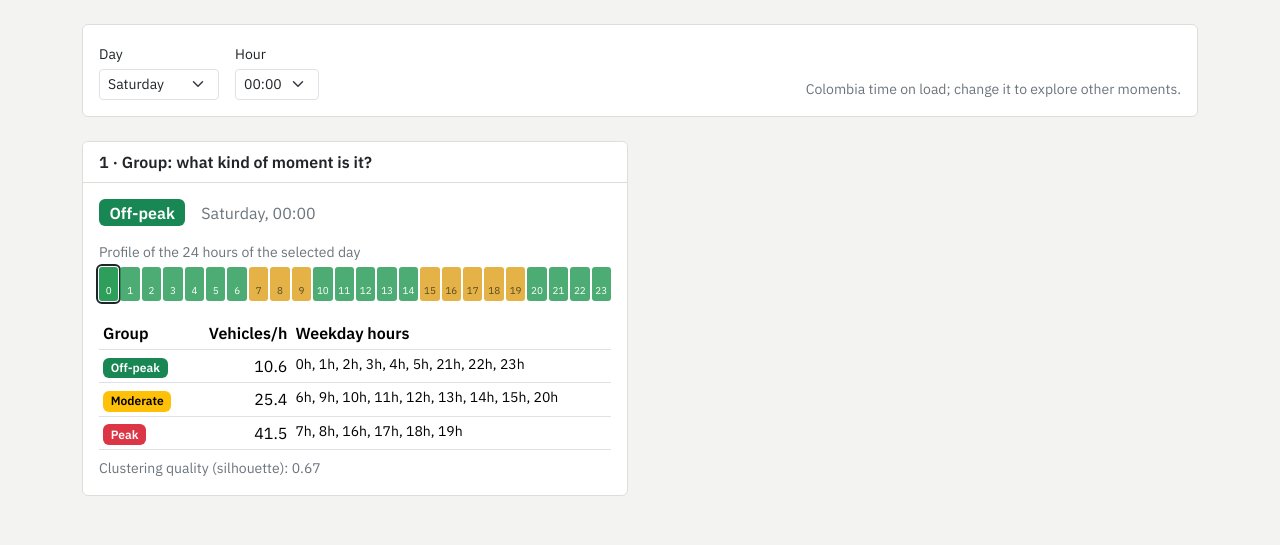
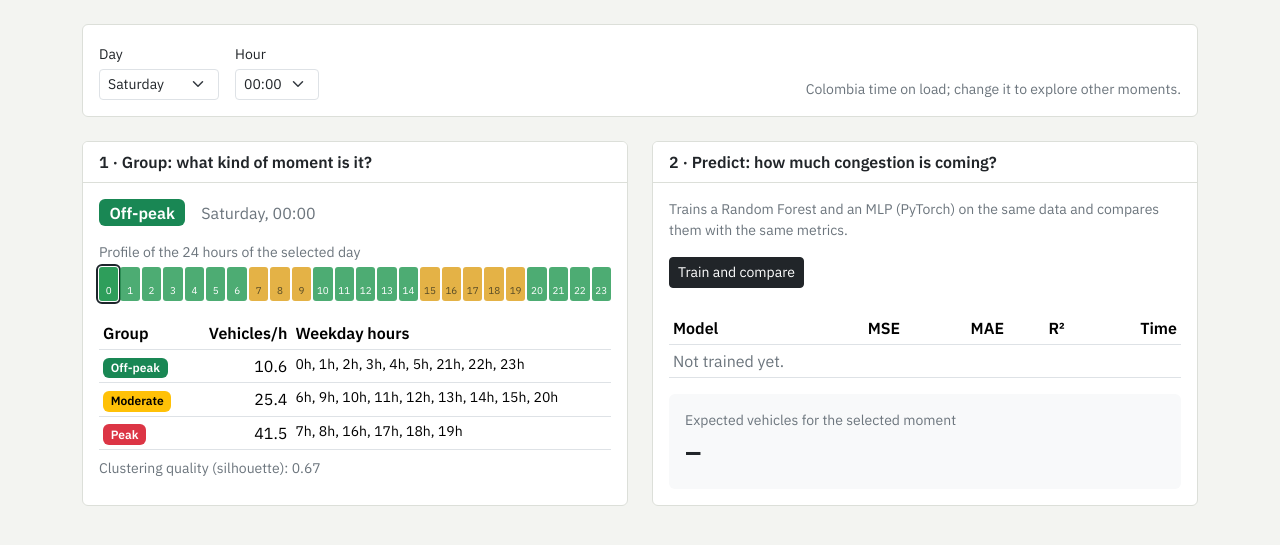
Before and after one commit to sierraerick46-afk/Smart-Traffic-Control, a Flask app: page /dashboard in a window 1280 px wide. Shown: the part 174-719 px from the top of the page. Run offline with Flask 3, Linux system fonts and the light colour scheme.

Commit message:
feat(phase-2): add Predict card with MLP vs Random Forest comparison table

```diff
--- a/templates/index.html
+++ b/templates/index.html
@@ -55,6 +55,27 @@
         </div>
       </div>
     </div>
+
+    <div class="col-lg-6" id="predict-card">
+      <div class="card h-100">
+        <div class="card-header">2 · Predict: how much congestion is coming?</div>
+        <div class="card-body">
+          <p class="small text-secondary">Trains a Random Forest and an MLP (PyTorch) on the same data and compares them with the same metrics.</p>
+          <button id="btn-train-pred" class="btn btn-dark btn-sm mb-3">Train and compare</button>
+          <span id="spin-pred" class="spinner-border spinner-border-sm ms-2 d-none"></span>
+          <div id="pred-msg" class="small mb-2"></div>
+          <table class="table table-sm align-middle">
+            <thead><tr><th>Model</th><th class="text-end">MSE</th><th class="text-end">MAE</th><th class="text-end">R²</th><th class="text-end">Time</th></tr></thead>
+            <tbody id="metrics-table"><tr><td colspan="5" class="text-secondary">Not trained yet.</td></tr></tbody>
+          </table>
+          <div class="p-3 rounded bg-body-tertiary">
+            <div class="small text-secondary">Expected vehicles for the selected moment</div>
+            <div><span id="pred-value" class="fs-3 fw-semibold">–</span>
+                 <span id="pred-model" class="small text-secondary ms-2"></span></div>
+          </div>
+        </div>
+      </div>
+    </div>
   </div>
 </main>
 
```
